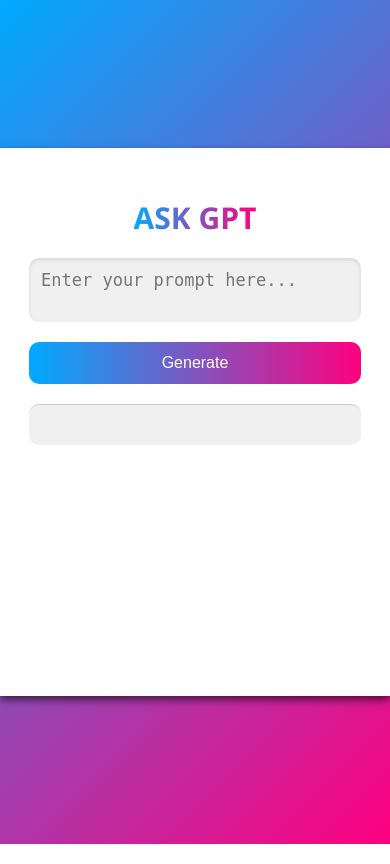
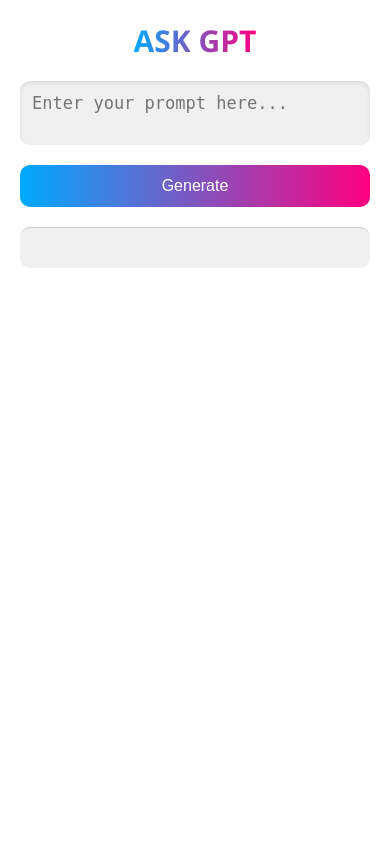
Before and after one commit to rani-ukamble/ASK-GPT, a Flask app: page / in a window 390 px wide. Run offline with Flask 3, Linux system fonts and the light colour scheme.

Commit message:
Update gemini.html

```diff
--- a/templates/gemini.html
+++ b/templates/gemini.html
@@ -22,10 +22,11 @@
             box-shadow: 0 4px 8px rgba(0, 0, 0, 0.6);
             width: 100%;
             max-width: 1300px;
-            height: 490px; /* Fixed height */
+            height: 490px; /* Fixed height for larger screens */
             text-align: center;
             color: #000000;
             overflow-y: auto; /* Add scrollbar if content overflows */
+            margin: 0; /* Remove margin */
         }
 
         h1 {
@@ -110,6 +111,12 @@
         }
 
         @media (max-width: 768px) {
+            .container {
+                height: 100vh; /* Full viewport height for small screens */
+                padding: 20px; /* Adjust padding for small screens */
+                margin: 0; /* Remove margin */
+            }
+
             form {
                 flex-direction: column;
                 align-items: stretch;
```
